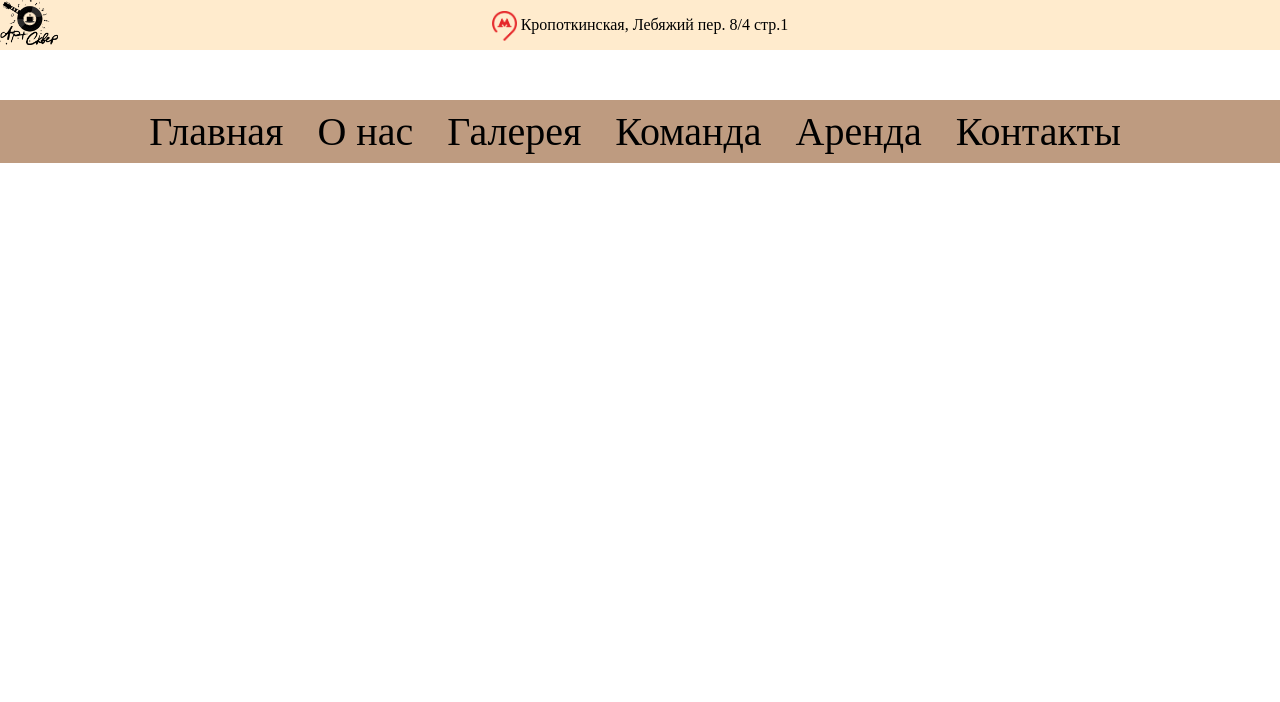
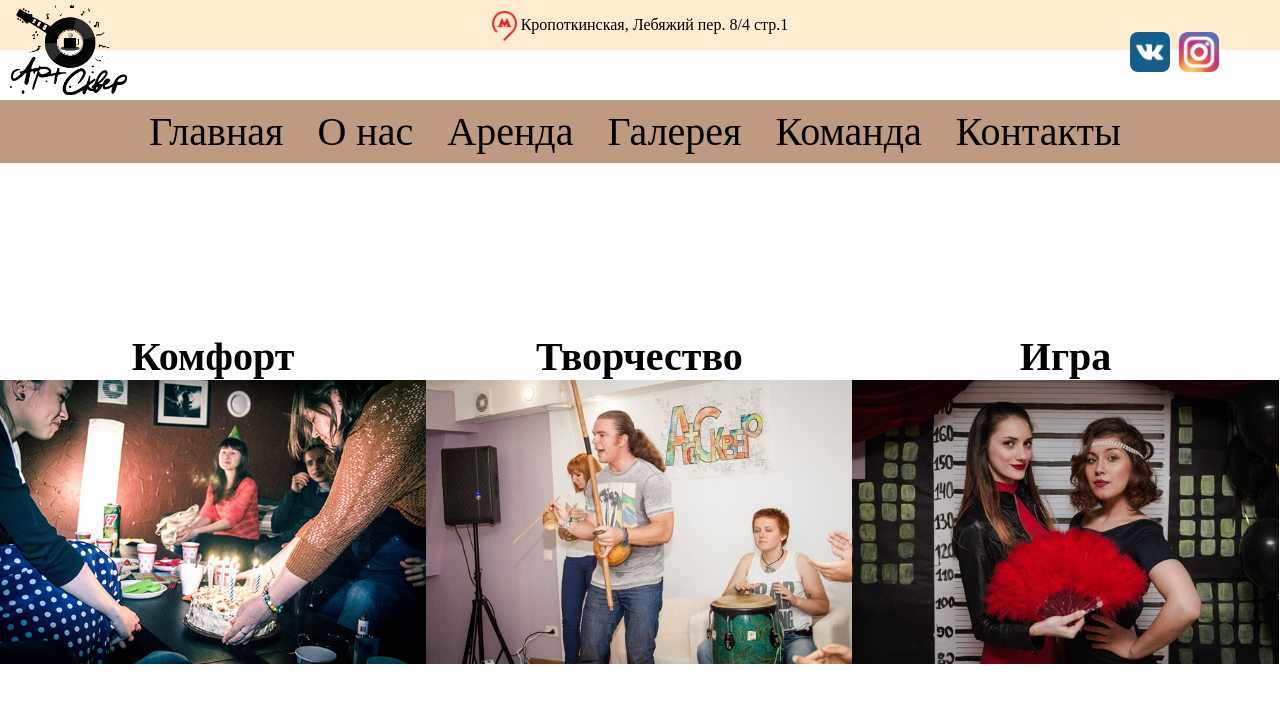
Before and after one commit to leginis/artSkver, a plain HTML site: page index.html in a window 1280 px wide. Drawn offline with Linux system fonts and the light colour scheme.

Commit message:
created first page

```diff
--- a/index.html
+++ b/index.html
@@ -15,6 +15,7 @@
                  Кропоткинская, Лебяжий пер. 8/4 стр.1
             </div>
         </div>
+
         <div id="main">
 
 
@@ -22,14 +23,39 @@
 
                 <li><a href="#">Главная</a></li>
                 <li><a href="#">О нас</a></li>
+                <li><a href="#">Аренда</a></li>
                 <li><a href="#">Галерея</a></li>
                 <li><a href="#">Команда</a></li>
-                <li><a href="#">Аренда</a></li>
                 <li><a href="#">Контакты</a></li>
 
             </ul>
 
             <!--<img src="pictures/logo.png" class="main_logo">-->
+
+            <div id="selection"><!--
+             --><div class="kom">
+                    <h1 class="first_picture_header">Комфорт</h1>
+                    <img src="pictures/komfort.jpg" class="big_picture">
+                </div><!--
+             --><div class="tv">
+                    <h1 class="first_picture_header">Творчество</h1>
+                    <img src="pictures/tvorchestvo.jpg" class="big_picture">
+                </div><!--
+             --><div class="ig">
+                    <h1 class="first_picture_header">Игра</h1>
+                    <img src="pictures/igra.jpg" class="big_picture">
+                </div>
+
+            </div>
+            <div class="hidden">
+            </div>
+
+            <div class="social_main">
+            <a href="https://vk.com/art_skver" class="social social-vk"></a>
+            <a href="http://instagram.com/art_skver" class="social social-insta"></a>
+            </div>
         </div>
+
+
 </body>
-</html>
+</html
--- a/style.css
+++ b/style.css
@@ -1,4 +1,4 @@
-* {margin: 0; padding: 0;}
+*{margin: 0; padding: 0;}
 body{
     margin: 0;
 }
@@ -10,10 +10,12 @@ body{
 #logo {
     position: absolute;
     float: left;
+    left: 10px;
+    top: 5px;
 }
 
 .header_logo {
-    height:45px;
+    height:90px;
 }
 .metro {
     height: 30px;
@@ -60,4 +62,44 @@ body{
     /*margin-left: -207.5px;*/
     /*height: 320px;*/
     /*width: 415px;*/
+/*}*/
+#selection {
+    margin-top: 170px;
 }
+
+#selection div {
+    font-size: 15pt;
+    display: inline-block;
+    width: 33.3%;
+}
+.big_picture {
+    width: 100%;
+}
+.hidden {
+    height: 200px;
+}
+.social_main {
+    width: 100px;
+    position: absolute;
+    top: 32px;
+    right: 50px;
+}
+.social {
+    display: inline-block;
+    width: 40px;
+    height: 40px;
+    margin-right: 5px;
+    background-color: blanchedalmond;
+    background-size: 40px 40px;
+    border-radius: 8px;
+}
+.social-vk {
+    background-image: url(pictures/vk.jpg);
+}
+.social-insta {
+    background-image: url(pictures/instagram.jpg);
+}
+.first_picture_header {
+    text-align: center;
+
+}
```
Also changed, not shown: ToDo.txt, pictures/igra.jpg (added), pictures/in.jpg (added), pictures/instagram.jpg (added), pictures/komfort.jpg (added), pictures/tvorchestvo.jpg (added), pictures/vk.jpg (added).
